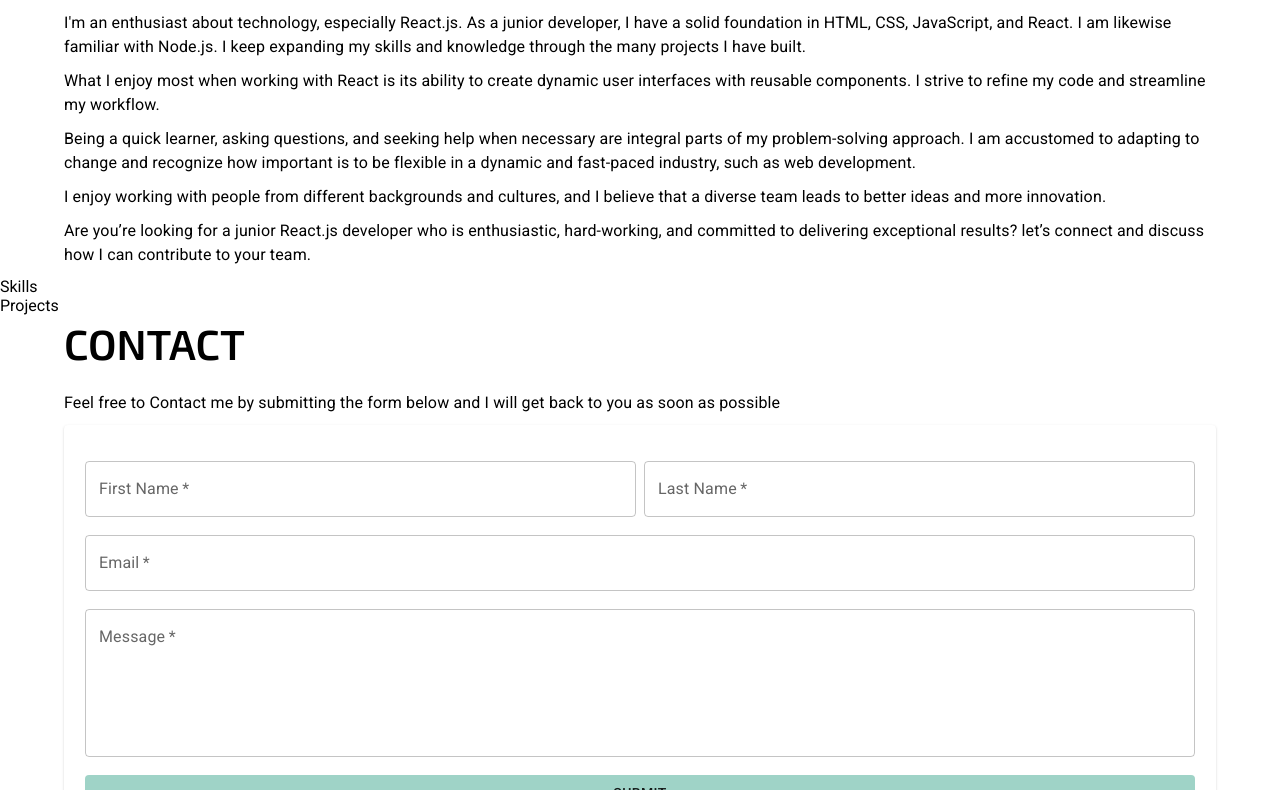
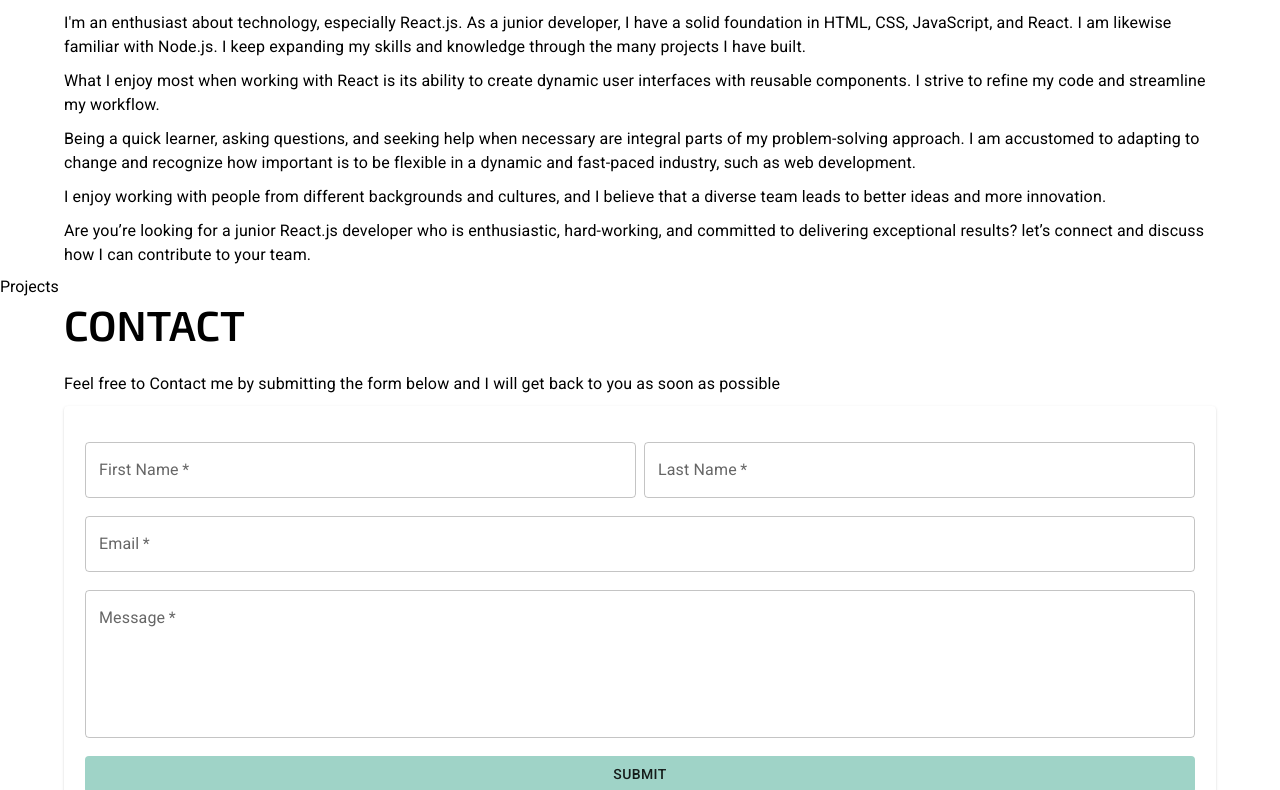
Before and after one commit to vTanchev/Portfolio, a React (Create React App) app: page / in a window 1280 px wide. Shown: the part 949-1739 px from the top of the page. Built offline with nearby package versions, Linux system fonts and the light colour scheme.

Commit message:
about changes

```diff
--- a/src/App.js
+++ b/src/App.js
@@ -4,7 +4,7 @@ import React from "react";
 import Header from "./components/header/Header";
 import Home from "./components/pages/Home";
 import About from "./components/pages/About";
-import Skills from "./components/pages/Skills";
+
 import Projects from "./components/pages/Projects";
 import Contact from "./components/pages/Contact";
 
@@ -14,7 +14,6 @@ const App = () => {
       <Header />
       <Home />
       <About />
-      <Skills />
       <Projects />
       <Contact />
 
@@ -25,7 +24,6 @@ const App = () => {
         <Routes>
           <Route path="/" element={<Home />} />
           <Route path="/about" element={<About />} />
-          <Route path="/skills" element={<Skills />} />
           <Route path="/projects" element={<Projects />} />
           <Route path="/contact" element={<Contact />} />
         </Routes>
--- a/src/components/header/components/NavigationLinks.jsx
+++ b/src/components/header/components/NavigationLinks.jsx
@@ -1,4 +1,4 @@
-import React, { useState, useEffect } from "react";
+import React, { useState } from "react";
 // import { useLocation } from "react-router-dom";
 
 // import NavLinksData from "../../../data/NavLinksData";
@@ -24,20 +24,16 @@ const NavLinksData = [
     pathname: "#about",
     value: 1,
   },
-  {
-    label: "Skills",
-    pathname: "#skills",
-    value: 2,
-  },
+
   {
     label: "Projects",
     pathname: "#projects",
-    value: 3,
+    value: 2,
   },
   {
     label: "Contact",
     pathname: "#contact",
-    value: 4,
+    value: 3,
   },
 ];
 
--- a/src/components/header/components/SideMenu.jsx
+++ b/src/components/header/components/SideMenu.jsx
@@ -13,7 +13,6 @@ import styled from "@emotion/styled";
 import HomeIcon from "@mui/icons-material/Home";
 import InfoIcon from "@mui/icons-material/Info";
 import ComputerIcon from "@mui/icons-material/Computer";
-import HelpCenterIcon from "@mui/icons-material/HelpCenter";
 import ContactMailIcon from "@mui/icons-material/ContactMail";
 
 const heightMenu = 64;
@@ -63,12 +62,7 @@ const SideMenu = ({ isOpenMenu, setIsOpenMenu }) => {
             </ListItemIcon>
             <ListItemText>ABOUT</ListItemText>
           </ListItemButton>
-          <ListItemButton LinkComponent="a" href="#skills" onClick={closeMenu}>
-            <ListItemIcon>
-              <HelpCenterIcon />
-            </ListItemIcon>
-            <ListItemText>SKILLS</ListItemText>
-          </ListItemButton>
+
           <ListItemButton
             LinkComponent="a"
             href="#projects"
--- a/src/components/pages/Skills.jsx
+++ /dev/null
@@ -1,7 +0,0 @@
-import React from "react";
-
-const Skills = () => {
-  return <div id="skills">Skills</div>;
-};
-
-export default Skills;
```
